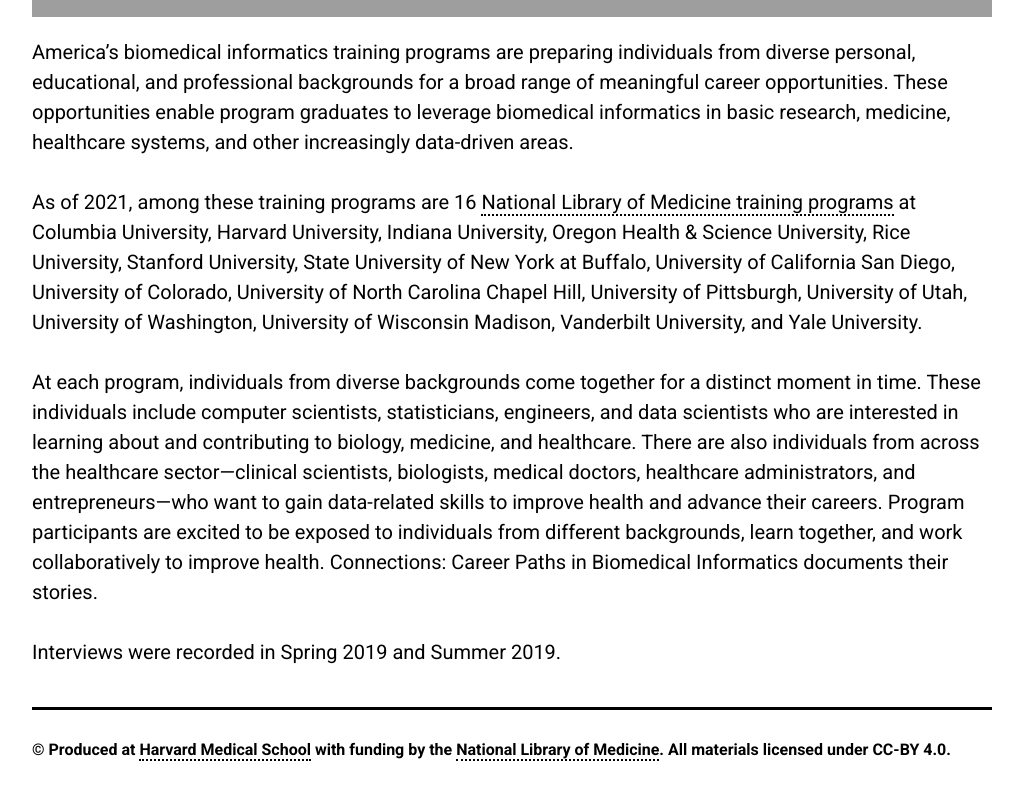
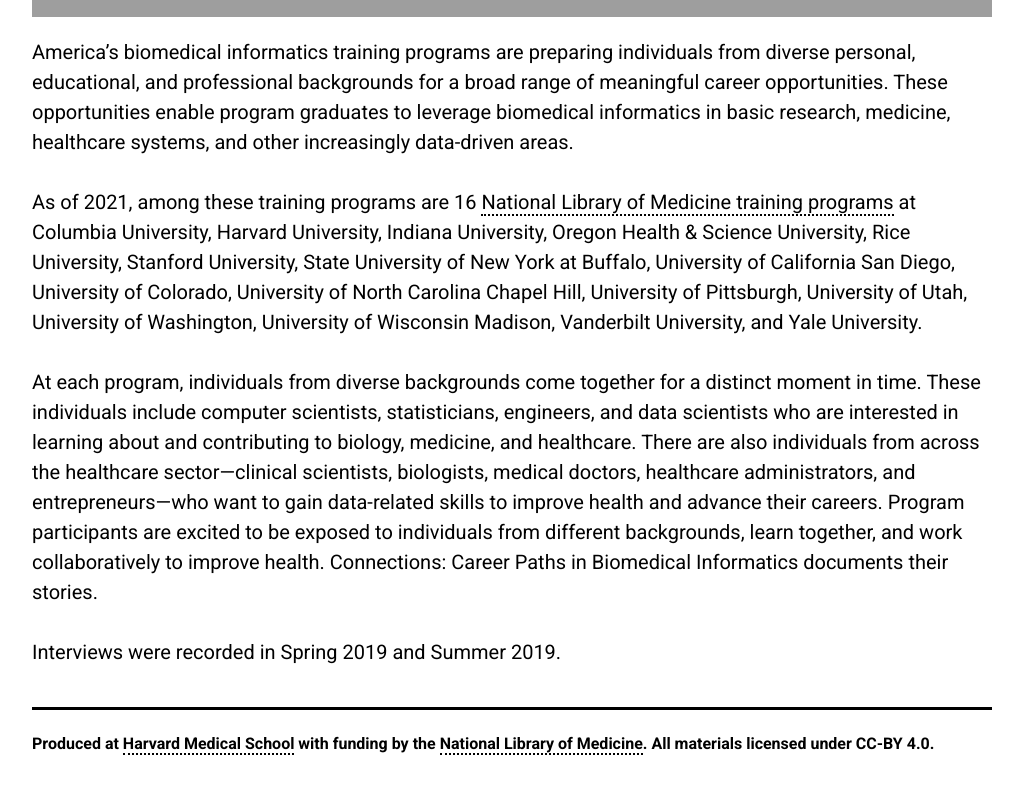
Before and after one commit to hms-dbmi/connections.careers, a React (Create React App) app: page / in a window 1280 px wide. Shown: the part 711-1511 px from the top of the page, without its empty margins (128-1151 px from the left). Built offline with nearby package versions, Linux system fonts and the light colour scheme; grey boxes are pictures that could not be loaded.

Commit message:
Remove copyright symbol and reduce line spacing

```diff
--- a/src/App.css
+++ b/src/App.css
@@ -265,7 +265,7 @@
   /* padding-left: 10px; */
   /* padding-right: 10px; */
 
-  line-height: 40px;
+  line-height: 28px;
   font-weight: bold;
 }
 
--- a/src/App.js
+++ b/src/App.js
@@ -184,7 +184,7 @@ function App(props) {
         ) : null}
       </div>
       <div className="footer">
-        © Produced at <a href="https://dbmi.hms.harvard.edu/" target="_blank">Harvard Medical School</a> with funding by the <a href="https://www.nlm.nih.gov/" target="_blank">National Library of Medicine</a>. All materials licensed under CC-BY 4.0.
+        Produced at <a href="https://dbmi.hms.harvard.edu/" target="_blank">Harvard Medical School</a> with funding by the <a href="https://www.nlm.nih.gov/" target="_blank">National Library of Medicine</a>. All materials licensed under CC-BY 4.0.
       </div>
     </div>
   );
```
